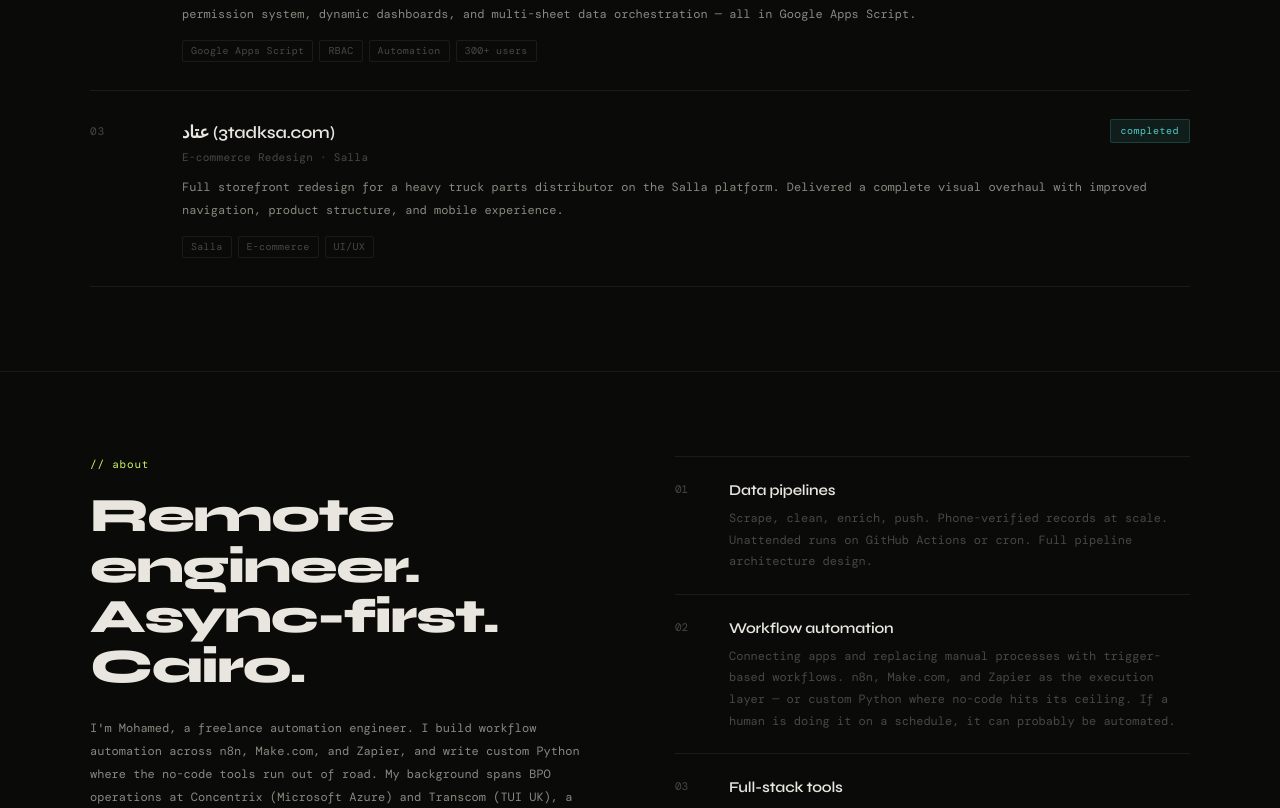
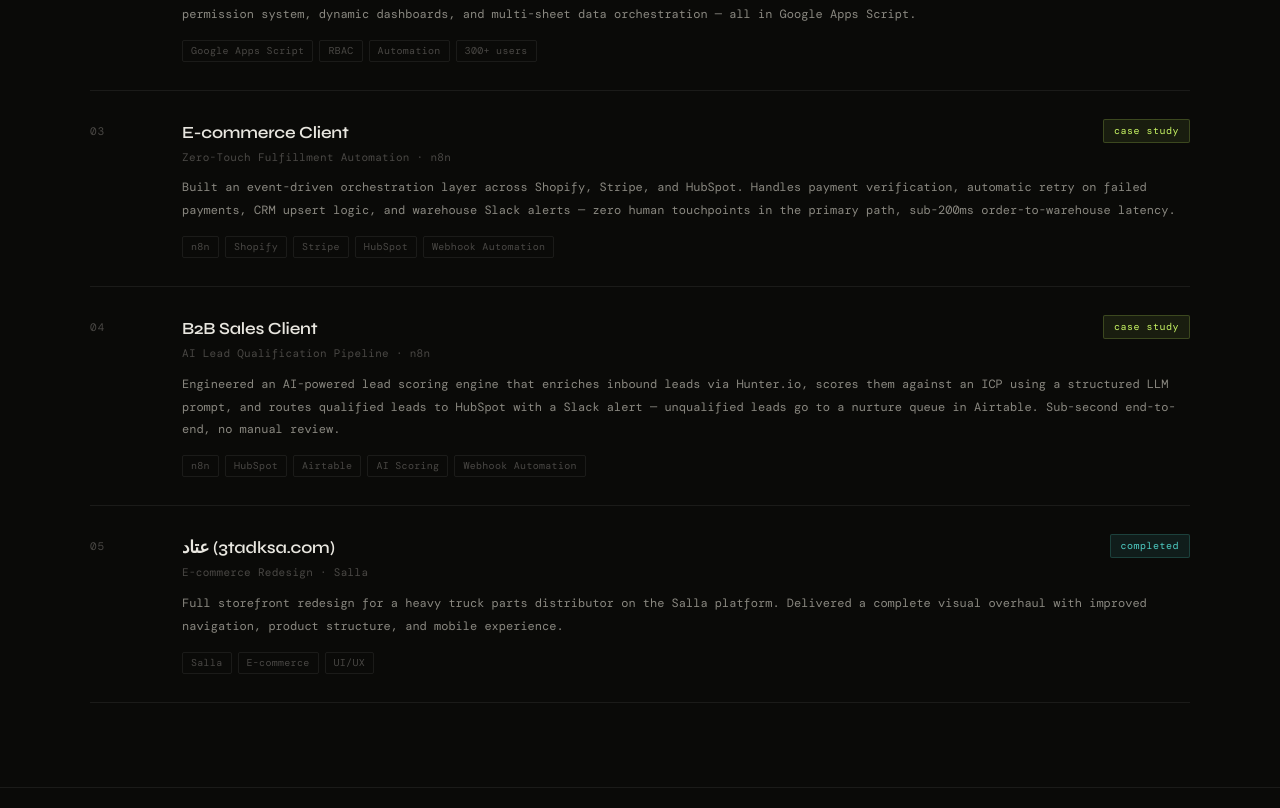
Before and after one commit to Mohamed-Abdulhalim/halim-pro, a Next.js app: page / in a window 1280 px wide. Shown: the part 1981-2789 px from the top of the page. Built offline with nearby package versions, Linux system fonts and the light colour scheme; a web font is replaced by a local one.

Commit message:
Update Work.tsx

```diff
--- a/components/Work.tsx
+++ b/components/Work.tsx
@@ -17,6 +17,22 @@
     tags: ['Google Apps Script', 'RBAC', 'Automation', '300+ users'],
     status: 'case study',
   },
+  {
+  client: 'E-commerce Client',
+  role: 'Zero-Touch Fulfillment Automation',
+  platform: 'n8n',
+  desc: 'Built an event-driven orchestration layer across Shopify, Stripe, and HubSpot. Handles payment verification, automatic retry on failed payments, CRM upsert logic, and warehouse Slack alerts — zero human touchpoints in the primary path, sub-200ms order-to-warehouse latency.',
+  tags: ['n8n', 'Shopify', 'Stripe', 'HubSpot', 'Webhook Automation'],
+  status: 'case study',
+},
+{
+  client: 'B2B Sales Client',
+  role: 'AI Lead Qualification Pipeline',
+  platform: 'n8n',
+  desc: 'Engineered an AI-powered lead scoring engine that enriches inbound leads via Hunter.io, scores them against an ICP using a structured LLM prompt, and routes qualified leads to HubSpot with a Slack alert — unqualified leads go to a nurture queue in Airtable. Sub-second end-to-end, no manual review.',
+  tags: ['n8n', 'HubSpot', 'Airtable', 'AI Scoring', 'Webhook Automation'],
+  status: 'case study',
+},
   {
     client: 'عتاد (3tadksa.com)',
     role: 'E-commerce Redesign',
```
